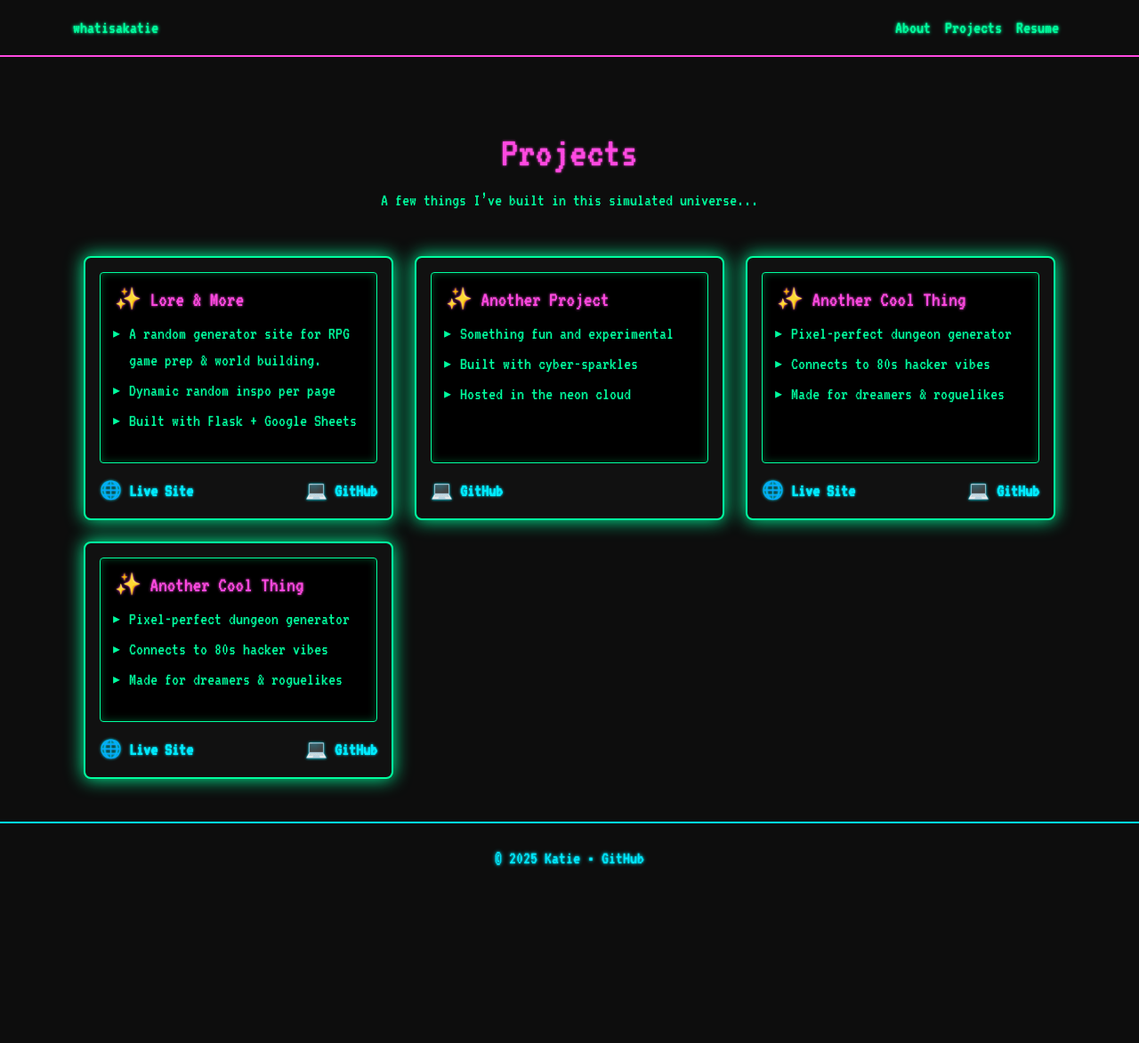
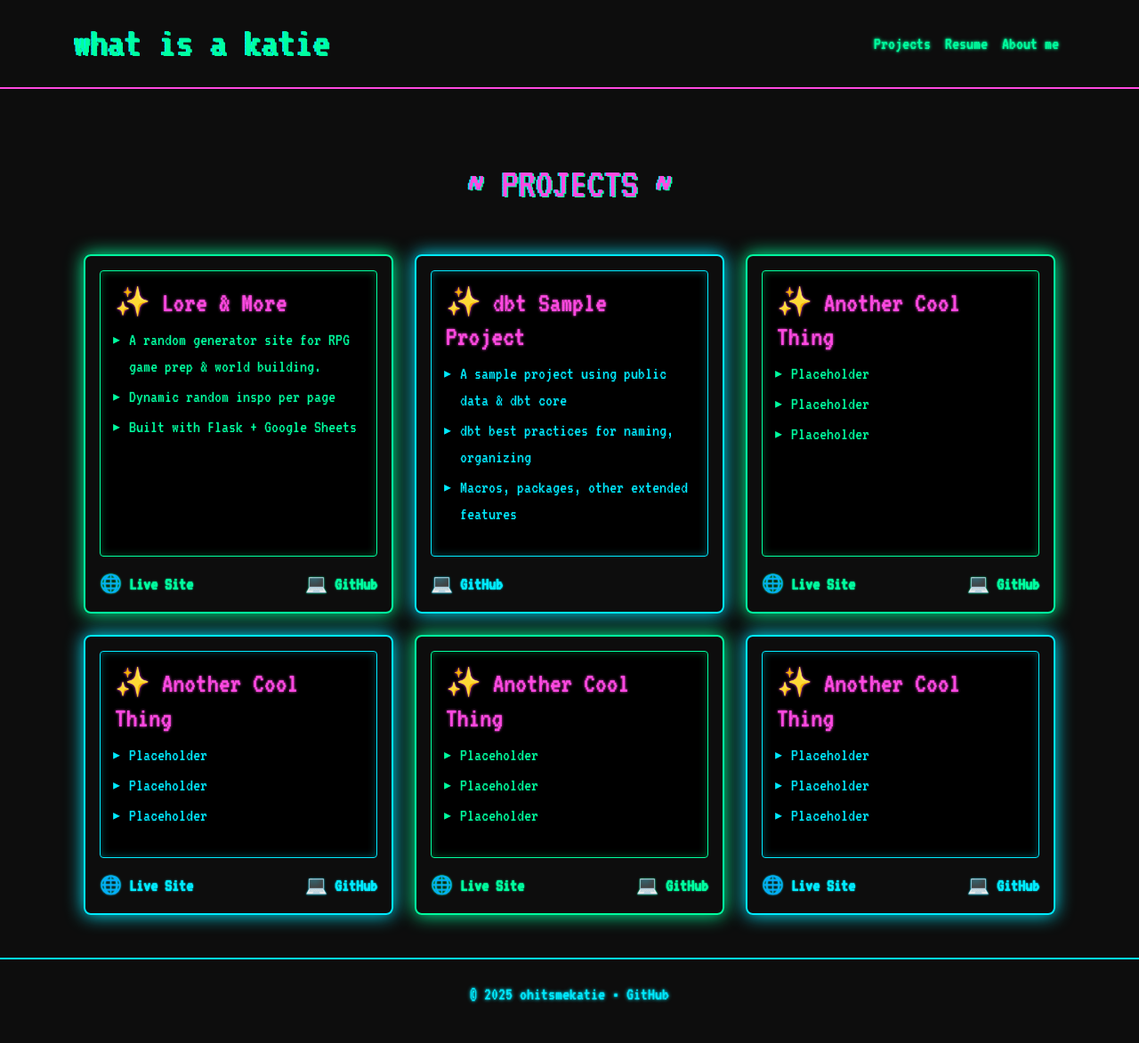
Before and after one commit to ohitsmekatie/whatisakatie, a Flask app: page /projects in a window 1280 px wide. Shown: the whole page at 89% size. Before the commit the page ends 975 px from the top, so only its background shows below. Run offline with Flask 3, Linux system fonts and the light colour scheme.

Commit message:
add rest of cards for projects page

```diff
--- a/app/static/css/styles.css
+++ b/app/static/css/styles.css
@@ -1,4 +1,4 @@
-/* 80s Hacker Theme - Katie Edition */
+/* ─────[ Fonts & Root Variables ]───── */
 
 @import url('https://fonts.googleapis.com/css2?family=VT323&display=swap');
 
@@ -11,6 +11,8 @@
   --accent: var(--pink);
   --grid-bg: #0d0d0d url("../img/sparkle-bg.png");
 }
+
+/* ─────[ Base Layout ]───── */
 
 html, body {
   height: 100%;
@@ -31,15 +33,20 @@ body {
   -moz-osx-font-smoothing: grayscale;
 }
 
-/* Layout */
 main {
   padding-top: 2rem;
 }
 
-/* Navbar */
+/* ─────[ Nav ]───── */
+
 .navbar {
   background-color: var(--bg);
   border-bottom: 2px solid var(--pink);
+}
+
+.navbar-brand {
+  font-size: 1.5rem;
+  font-weight: normal;
 }
 
 .navbar-brand,
@@ -53,7 +60,20 @@ main {
   text-shadow: 0 0 2px var(--pink), 0 0 4px var(--pink);
 }
 
-/* Footer */
+/* Glitch animation for nav brand */
+.nav-glitch {
+  animation: glitch-nav 2s infinite;
+}
+
+@keyframes glitch-nav {
+  0%   { text-shadow: 0 0 1px var(--pink), 0 0 2px var(--pink); transform: translate(0, 0); }
+  15%  { text-shadow: 1px 0 var(--blue), -1px -1px var(--green); transform: translate(-0.5px, 0.5px); }
+  30%  { text-shadow: -1px -0.5px var(--blue), 1px 1px var(--green); transform: translate(0.5px, -0.5px); }
+  45%  { text-shadow: 0 0 1px var(--pink), 0 0 2px var(--pink); transform: translate(0, 0); }
+}
+
+/* ─────[ Footer ]───── */
+
 footer {
   background-color: var(--bg);
   color: var(--blue);
@@ -71,7 +91,60 @@ footer a:hover {
   text-shadow: 0 0 2px var(--green), 0 0 4px var(--green);
 }
 
-/* Intro Container */
+/* ─────[ Glitch Heading ]───── */
+
+.glitch-title {
+  font-size: 3rem;
+  color: var(--pink);
+  text-align: center;
+  text-shadow: 0 0 2px var(--pink), 0 0 4px var(--pink);
+  animation: glitch 2s infinite;
+  position: relative;
+}
+
+@keyframes glitch {
+  0%   { text-shadow: 0 0 2px var(--pink), 0 0 4px var(--pink); transform: translate(0, 0); }
+  20%  { text-shadow: 1px 0 var(--blue), -1px -1px var(--green); transform: translate(-1px, 1px); }
+  40%  { text-shadow: -2px -1px var(--blue), 2px 1px var(--green); transform: translate(1px, -1px); }
+  60%  { text-shadow: 0 0 2px var(--pink), 0 0 4px var(--pink); transform: translate(0, 0); }
+  100% { text-shadow: 0 0 2px var(--pink), 0 0 4px var(--pink); transform: translate(0, 0); }
+}
+
+/* ─────[ ASCII Divider ]───── */
+
+.ascii-divider {
+  color: var(--green);
+  font-size: 1rem;
+  text-align: center;
+  margin: 2rem 0;
+  line-height: 1;
+}
+
+/* ─────[ Resume Iframe ]───── */
+
+.resume-embed-container {
+  width: 100%;
+  max-width: 900px;
+  height: 90vh;
+  margin: 0 auto;
+  border: 2px solid var(--blue);
+  border-radius: 0.5rem;
+  box-shadow: 0 0 15px var(--blue);
+  display: flex;
+  align-items: center;
+  justify-content: center;
+  background-color: #0d0d0d;
+  overflow: hidden;
+}
+
+.resume-embed-container iframe {
+  width: 100%;
+  height: 100%;
+  border: none;
+}
+
+/* ─────[ Intro Container (Index) ]───── */
+
 .intro-container {
   background: rgba(0, 0, 0, 0.85);
   border-radius: 0.5rem;
@@ -109,21 +182,94 @@ footer a:hover {
   100% { opacity: 1; transform: scale(1.1); }
 }
 
-/* Buttons */
-.btn-primary {
-  background-color: var(--pink);
-  border-color: var(--pink);
-  color: var(--bg);
-  text-shadow: none;
+/* ─────[ Terminal Project Cards ]───── */
+
+.terminal-card {
+  border-radius: 0.5rem;
+  padding: 1rem;
+  display: flex;
+  flex-direction: column;
+  justify-content: space-between;
+  height: 100%;
+  font-family: 'VT323', monospace;
 }
 
-.btn-primary:hover {
-  background-color: var(--green);
-  border-color: var(--green);
-  color: var(--bg);
+.terminal-screen {
+  background-color: #000;
+  padding: 1rem;
+  border-radius: 0.25rem;
+  flex-grow: 1;
+  box-shadow: inset 0 0 10px rgba(0, 255, 128, 0.15);
 }
 
-/* Optional CRT Scanline Effect */
+/* Green Variant */
+.terminal-green {
+  border: 2px solid var(--green);
+  box-shadow: 0 0 20px var(--green);
+}
+
+.terminal-green .terminal-screen {
+  color: var(--green);
+  border: 1px solid var(--green);
+  box-shadow: inset 0 0 10px rgba(0, 255, 128, 0.3);
+}
+
+.terminal-green h2 {
+  color: var(--pink);
+  text-shadow: 0 0 3px var(--pink);
+}
+
+.terminal-green .terminal-links a {
+  color: var(--green);
+  text-shadow: 0 0 2px var(--green);
+}
+
+/* Blue Variant */
+.terminal-blue {
+  border: 2px solid var(--blue);
+  box-shadow: 0 0 20px var(--blue);
+}
+
+.terminal-blue .terminal-screen {
+  color: var(--blue);
+  border: 1px solid var(--blue);
+  box-shadow: inset 0 0 10px rgba(0, 234, 255, 0.3);
+}
+
+.terminal-blue h2 {
+  color: var(--pink);
+  text-shadow: 0 0 3px var(--pink);
+}
+
+.terminal-blue .terminal-links a {
+  color: var(--blue);
+  text-shadow: 0 0 2px var(--blue);
+}
+
+/* Terminal Links (shared layout) */
+.terminal-links {
+  margin-top: 1rem;
+  display: flex;
+  justify-content: space-between;
+  gap: 1rem;
+}
+
+.terminal-links a {
+  text-decoration: none;
+  font-weight: bold;
+}
+
+.terminal-screen ul {
+  list-style-type: "▸ ";
+  padding-left: 1rem;
+}
+
+.terminal-screen li {
+  margin-bottom: 0.25rem;
+}
+
+/* ─────[ CRT Scanline Overlay ]───── */
+
 body::after {
   content: "";
   position: fixed;
@@ -140,77 +286,3 @@ body::after {
   mix-blend-mode: overlay;
   opacity: 0.15;
 }
-
-.resume-embed-container {
-    width: 100%;
-    max-width: 900px;
-    height: 90vh;
-    overflow: hidden;
-    border: 2px solid var(--blue);
-    border-radius: 0.5rem;
-    box-shadow: 0 0 15px var(--blue);
-  }
-
-  .resume-embed-container iframe {
-    width: 100%;
-    height: 100%;
-    border: none;
-  }
-
-  .terminal-card {
-    background-color: #111;
-    border: 2px solid var(--green);
-    border-radius: 0.5rem;
-    box-shadow: 0 0 20px var(--green);
-    padding: 1rem;
-    display: flex;
-    flex-direction: column;
-    justify-content: space-between;
-    height: 100%;
-    font-family: 'VT323', monospace;
-  }
-
-  .terminal-screen {
-    background-color: #000;
-    padding: 1rem;
-    border: 1px solid var(--green);
-    border-radius: 0.25rem;
-    color: var(--green);
-    box-shadow: inset 0 0 10px rgba(0, 255, 128, 0.3);
-    flex-grow: 1;
-  }
-
-  .terminal-screen h2 {
-    font-size: 1.5rem;
-    color: var(--pink);
-    margin-bottom: 0.5rem;
-    text-shadow: 0 0 3px var(--pink);
-  }
-
-  .terminal-screen ul {
-    list-style-type: "▸ ";
-    padding-left: 1rem;
-  }
-
-  .terminal-screen li {
-    margin-bottom: 0.25rem;
-  }
-
-  .terminal-links {
-    margin-top: 1rem;
-    display: flex;
-    justify-content: space-between;
-    gap: 1rem;
-  }
-
-  .terminal-links a {
-    color: var(--blue);
-    text-decoration: none;
-    font-weight: bold;
-    text-shadow: 0 0 3px var(--blue);
-  }
-
-  .terminal-links a:hover {
-    color: var(--pink);
-    text-shadow: 0 0 5px var(--pink);
-  }
--- a/app/templates/base.html
+++ b/app/templates/base.html
@@ -15,15 +15,15 @@
   <body>
     <nav class="navbar navbar-expand-lg">
         <div class="container">
-          <h2><a class="navbar-brand" href="{{ url_for('index') }}">whatisakatie</a></h2>
+            <a class="navbar-brand glitch-title nav-glitch" href="{{ url_for('index') }}">what is a katie</a>
           <button class="navbar-toggler" type="button" data-bs-toggle="collapse" data-bs-target="#navbarNav">
             <span class="navbar-toggler-icon"></span>
           </button>
           <div class="collapse navbar-collapse" id="navbarNav">
             <ul class="navbar-nav ms-auto">
-              <li class="nav-item"><a class="nav-link" href="{{ url_for('about') }}">About</a></li>
               <li class="nav-item"><a class="nav-link" href="{{ url_for('projects') }}">Projects</a></li>
               <li class="nav-item"><a class="nav-link" href="{{ url_for('resume') }}">Resume</a></li>
+              <li class="nav-item"><a class="nav-link" href="{{ url_for('about') }}">About me</a></li>
             </ul>
           </div>
         </div>
@@ -35,7 +35,7 @@
 
       <footer class="text-center py-4 mt-auto">
         <div class="container">
-          <p>© 2025 Katie • <a href="https://github.com/ohitsmekatie" target="_blank">GitHub</a></p>
+          <p>© 2025 ohitsmekatie • <a href="https://github.com/ohitsmekatie" target="_blank">GitHub</a></p>
         </div>
       </footer>
 
--- a/app/templates/projects.html
+++ b/app/templates/projects.html
@@ -3,15 +3,14 @@
 
 {% block content %}
 <div class="text-center mb-5">
-  <h1 class="display-5" style="color: var(--pink); text-shadow: 0 0 3px var(--pink);">Projects</h1>
-  <p style="color: var(--green);">A few things I’ve built in this simulated universe...</p>
+   <h1 class="glitch-title">~ PROJECTS ~</h1>
 </div>
 
 <div class="container">
   <div class="row g-4">
     <!-- Project 1 -->
     <div class="col-md-4">
-      <div class="terminal-card">
+      <div class="terminal-card terminal-green">
         <div class="terminal-screen">
           <h2>✨ Lore & More</h2>
           <ul>
@@ -29,13 +28,13 @@
 
     <!-- Project 2 -->
     <div class="col-md-4">
-      <div class="terminal-card">
+      <div class="terminal-card terminal-blue">
         <div class="terminal-screen">
-          <h2>✨ Another Project</h2>
+          <h2>✨ dbt Sample Project</h2>
           <ul>
-            <li>Something fun and experimental</li>
-            <li>Built with cyber-sparkles</li>
-            <li>Hosted in the neon cloud</li>
+            <li>A sample project using public data & dbt core</li>
+            <li>dbt best practices for naming, organizing</li>
+            <li>Macros, packages, other extended features</li>
           </ul>
         </div>
         <div class="terminal-links">
@@ -46,13 +45,13 @@
 
     <!-- Project 3 -->
     <div class="col-md-4">
-      <div class="terminal-card">
+      <div class="terminal-card terminal-green">
         <div class="terminal-screen">
           <h2>✨ Another Cool Thing</h2>
           <ul>
-            <li>Pixel-perfect dungeon generator</li>
-            <li>Connects to 80s hacker vibes</li>
-            <li>Made for dreamers & roguelikes</li>
+            <li>Placeholder</li>
+            <li>Placeholder</li>
+            <li>Placeholder</li>
           </ul>
         </div>
         <div class="terminal-links">
@@ -64,13 +63,49 @@
 
     <!-- Project 4 -->
     <div class="col-md-4">
-            <div class="terminal-card">
+        <div class="terminal-card terminal-blue">
           <div class="terminal-screen">
             <h2>✨ Another Cool Thing</h2>
             <ul>
-                  <li>Pixel-perfect dungeon generator</li>
-                  <li>Connects to 80s hacker vibes</li>
-                  <li>Made for dreamers & roguelikes</li>
+              <li>Placeholder</li>
+              <li>Placeholder</li>
+              <li>Placeholder</li>
+            </ul>
+          </div>
+          <div class="terminal-links">
+            <a href="#" target="_blank">🌐 Live Site</a>
+            <a href="#" target="_blank">💻 GitHub</a>
+          </div>
+        </div>
+      </div>
+
+       <!-- Project 5 -->
+       <div class="col-md-4">
+        <div class="terminal-card terminal-green">
+          <div class="terminal-screen">
+            <h2>✨ Another Cool Thing</h2>
+            <ul>
+              <li>Placeholder</li>
+              <li>Placeholder</li>
+              <li>Placeholder</li>
+            </ul>
+          </div>
+          <div class="terminal-links">
+            <a href="#" target="_blank">🌐 Live Site</a>
+            <a href="#" target="_blank">💻 GitHub</a>
+          </div>
+        </div>
+      </div>
+
+    <!-- Project 6-->
+    <div class="col-md-4">
+        <div class="terminal-card terminal-blue">
+          <div class="terminal-screen">
+            <h2>✨ Another Cool Thing</h2>
+            <ul>
+              <li>Placeholder</li>
+              <li>Placeholder</li>
+              <li>Placeholder</li>
             </ul>
           </div>
           <div class="terminal-links">
--- a/app/templates/resume.html
+++ b/app/templates/resume.html
@@ -3,9 +3,7 @@
 
 {% block content %}
 <div class="text-center mb-4">
-  <h1 class="display-5" style="color: var(--pink); text-shadow: 0 0 3px var(--pink);">
-    My Resume
-  </h1>
+    <h1 class="glitch-title">~ MY RESUME ~</h1>
   <p style="color: var(--green);">
     Need a PDF?
     <a href="https://docs.google.com/document/d/1KNTtz2ZWWHWwTGBb5vE92ptp_U3vgyEHRN8ut-PQTBw/export?format=pdf" target="_blank" style="color: var(--blue);">
```
Also changed, not shown: app/templates/about.html (+28 -3 lines), app/templates/index.html (+8 -4 lines). Lines whose indentation alone changed are shown as unchanged.
